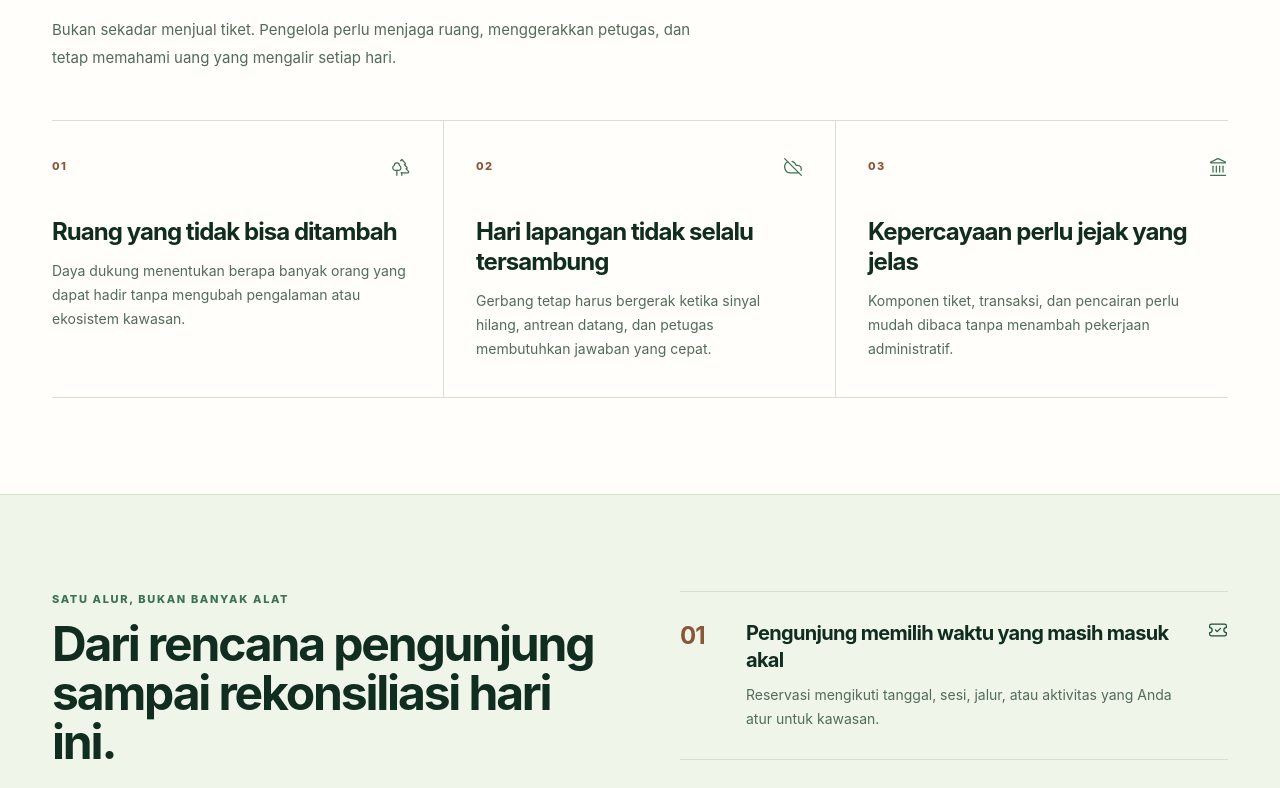
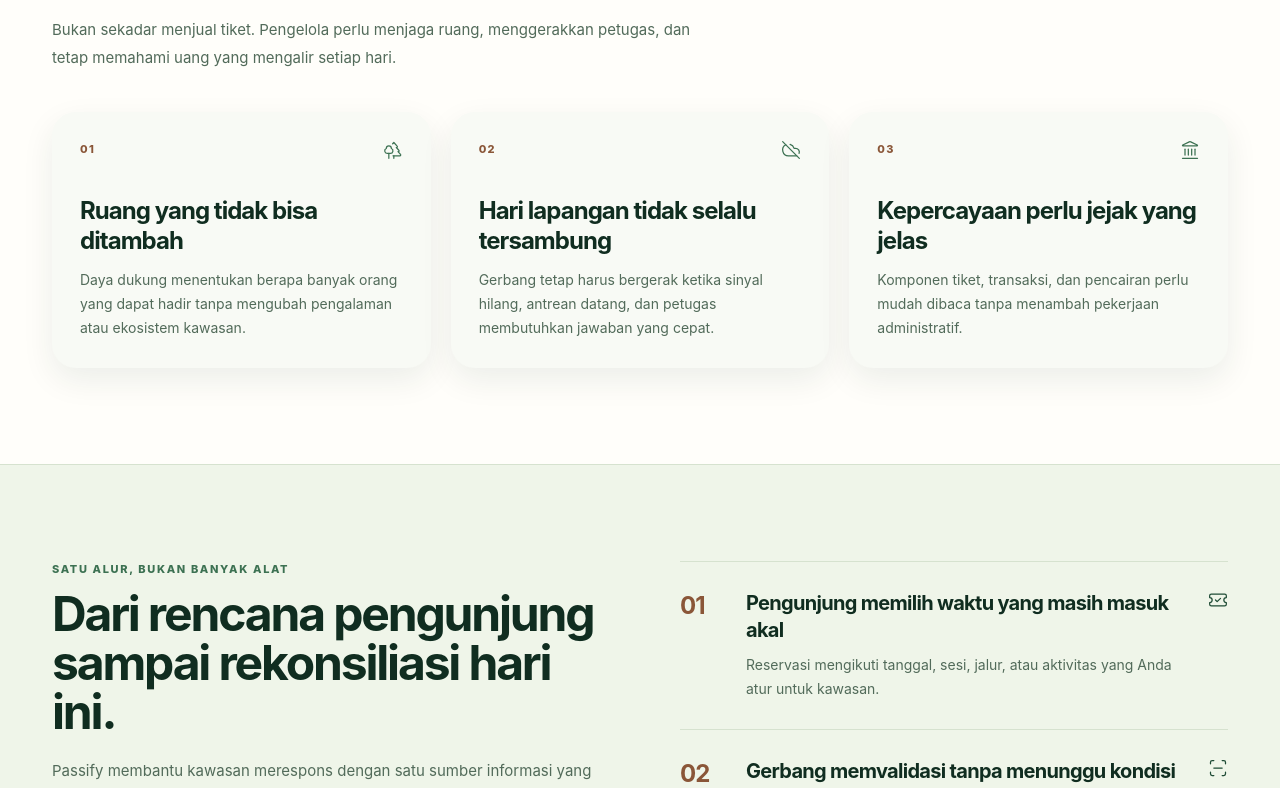
Before and after one commit to Derylfabiensyah/passify, a React app in the folder frontend/: page / in a window 1280 px wide. Shown: the part 1028-1816 px from the top of the page. Built offline with nearby package versions, Linux system fonts and the light colour scheme; the HTML template or start-up script is replaced by a standard one.

Commit message:
style(landing): group area issues into cards

```diff
--- a/frontend/src/components/LandingPage.jsx
+++ b/frontend/src/components/LandingPage.jsx
@@ -86,12 +86,12 @@ export default function LandingPage() {
         <section id="masalah" className="scroll-mt-24 border-b border-[var(--border)] bg-[var(--sand)]">
           <div className="mx-auto max-w-[1240px] px-4 py-16 sm:px-6 sm:py-20 lg:px-8 lg:py-24">
             <SectionHeading eyebrow="Kawasan punya ritmenya sendiri" title="Ketika kunjungan bertambah, keputusan harus semakin jernih.">Bukan sekadar menjual tiket. Pengelola perlu menjaga ruang, menggerakkan petugas, dan tetap memahami uang yang mengalir setiap hari.</SectionHeading>
-            <div className="mt-12 grid border-y border-[var(--border)] lg:grid-cols-3">
+            <div className="mt-10 grid gap-4 md:grid-cols-3 lg:gap-5">
               {[
                 { index: '01', icon: Trees, title: 'Ruang yang tidak bisa ditambah', text: 'Daya dukung menentukan berapa banyak orang yang dapat hadir tanpa mengubah pengalaman atau ekosistem kawasan.' },
                 { index: '02', icon: CloudOff, title: 'Hari lapangan tidak selalu tersambung', text: 'Gerbang tetap harus bergerak ketika sinyal hilang, antrean datang, dan petugas membutuhkan jawaban yang cepat.' },
                 { index: '03', icon: Landmark, title: 'Kepercayaan perlu jejak yang jelas', text: 'Komponen tiket, transaksi, dan pencairan perlu mudah dibaca tanpa menambah pekerjaan administratif.' },
-              ].map(({ index, icon: Icon, title, text }) => <article key={index} className="border-b border-[var(--border)] py-7 last:border-b-0 lg:border-b-0 lg:border-r lg:px-8 lg:py-9 first:lg:pl-0 last:lg:border-r-0 last:lg:pr-0"><div className="flex items-center justify-between"><span className="text-[11px] font-extrabold tracking-[.12em] text-[var(--bark)]">{index}</span><Icon className="h-5 w-5 text-[var(--forest-soft)]" strokeWidth={1.5} /></div><h3 className="mt-10 text-2xl font-bold leading-tight">{title}</h3><p className="mt-3 text-sm leading-6 text-[var(--ink-soft)]">{text}</p></article>)}
+              ].map(({ index, icon: Icon, title, text }) => <article key={index} className="rounded-[var(--radius-lg)] bg-[var(--canvas)] p-6 shadow-[var(--shadow-soft)] sm:p-7"><div className="flex items-center justify-between"><span className="text-[11px] font-extrabold tracking-[.12em] text-[var(--bark)]">{index}</span><Icon className="h-5 w-5 text-[var(--forest-soft)]" strokeWidth={1.5} /></div><h3 className="mt-9 text-2xl font-bold leading-tight">{title}</h3><p className="mt-3 text-sm leading-6 text-[var(--ink-soft)]">{text}</p></article>)}
             </div>
           </div>
         </section>
```
